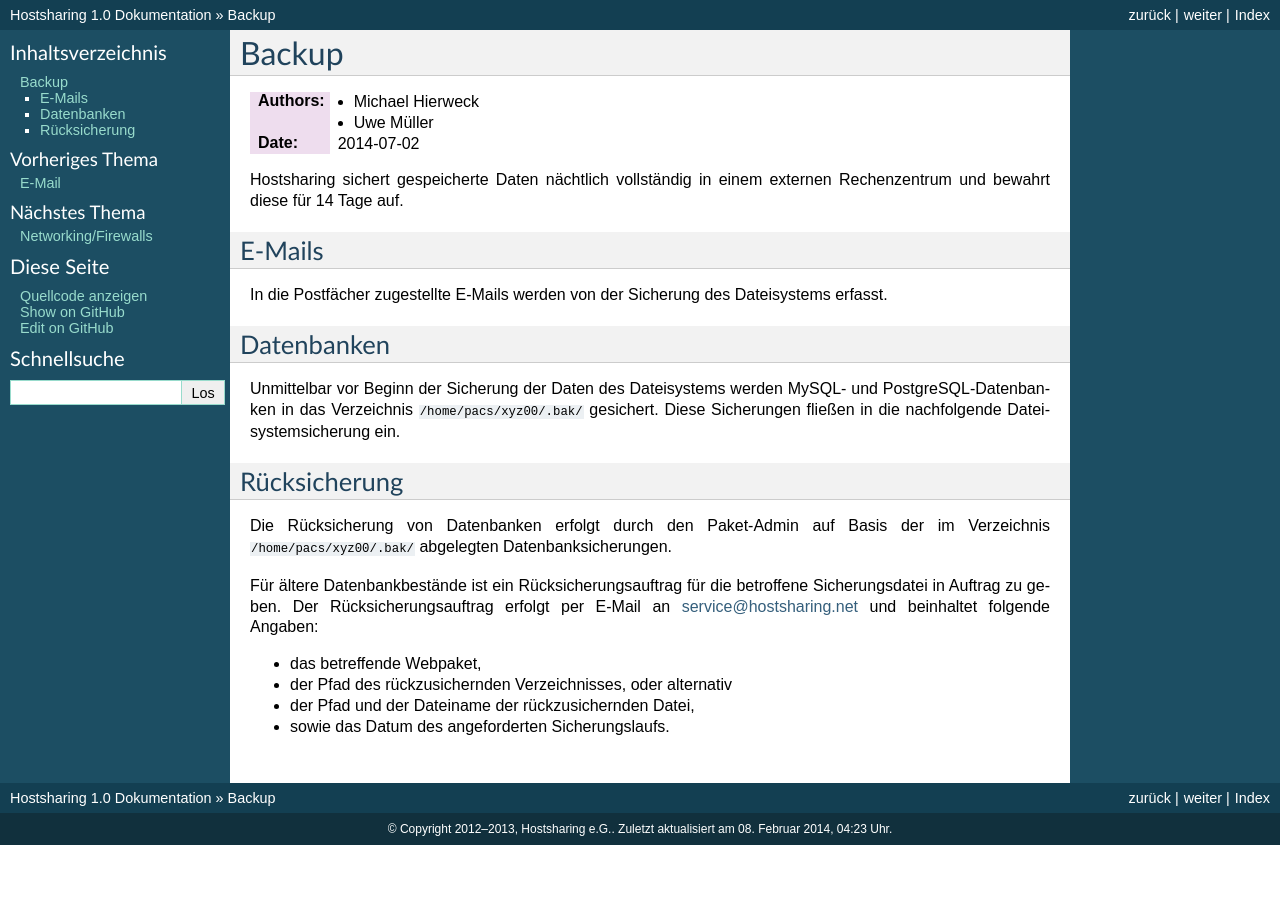
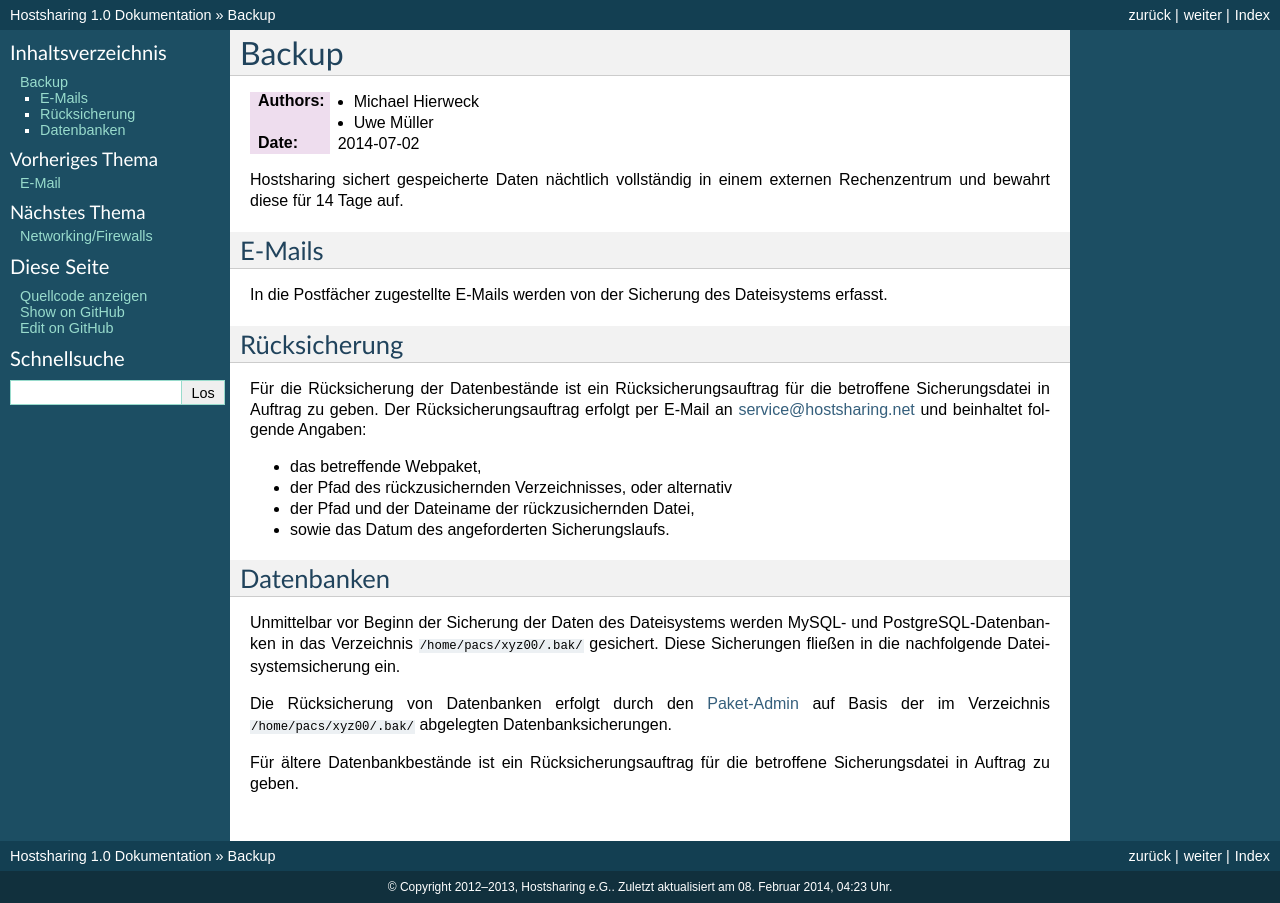
Before and after one commit to hostsharing/hs.docs.users, a Sphinx documentation site: the page built from source/backup.rst, in a window 1280 px wide. Built offline with Sphinx 7.4.7, drawn with Linux system fonts in a browser that asks for light colours; pages that are not in the unit, such as notebooks, are missing from menus.

Commit message:
add text, arrange text

```diff
--- a/source/backup.rst
+++ b/source/backup.rst
@@ -13,21 +13,24 @@
 
 In die Postfächer zugestellte E-Mails werden von der Sicherung des Dateisystems erfasst.
 
+Rücksicherung
+=============
+
+Für die Rücksicherung der Datenbestände ist ein Rücksicherungsauftrag für die betroffene Sicherungsdatei in Auftrag zu geben.
+Der Rücksicherungsauftrag erfolgt per E-Mail an service@hostsharing.net und beinhaltet folgende Angaben:
+
+* das betreffende Webpaket,
+* der Pfad des rückzusichernden Verzeichnisses, oder alternativ
+* der Pfad und der Dateiname der rückzusichernden Datei,
+* sowie das Datum des angeforderten Sicherungslaufs.
+
+
 Datenbanken
 ===========
 
 Unmittelbar vor Beginn der Sicherung der Daten des Dateisystems werden MySQL- und PostgreSQL-Datenbanken in das Verzeichnis ``/home/pacs/xyz00/.bak/`` gesichert. Diese Sicherungen fließen
 in die nachfolgende Dateisystemsicherung ein.
 
-Rücksicherung
-=============
-
-Die Rücksicherung von Datenbanken erfolgt durch den Paket-Admin auf Basis der im Verzeichnis ``/home/pacs/xyz00/.bak/`` abgelegten Datenbanksicherungen.
+Die Rücksicherung von Datenbanken erfolgt durch den  :doc:`Paket-Admin<account/paket-admin>` auf Basis der im Verzeichnis ``/home/pacs/xyz00/.bak/`` abgelegten Datenbanksicherungen.
 
 Für ältere Datenbankbestände ist ein Rücksicherungsauftrag für die betroffene Sicherungsdatei in Auftrag zu geben.
-Der Rücksicherungsauftrag erfolgt per E-Mail an service@hostsharing.net und beinhaltet folgende Angaben:
-
-* das betreffende Webpaket,
-* der Pfad des rückzusichernden Verzeichnisses, oder alternativ
-* der Pfad und der Dateiname der rückzusichernden Datei,
-* sowie das Datum des angeforderten Sicherungslaufs.
```
